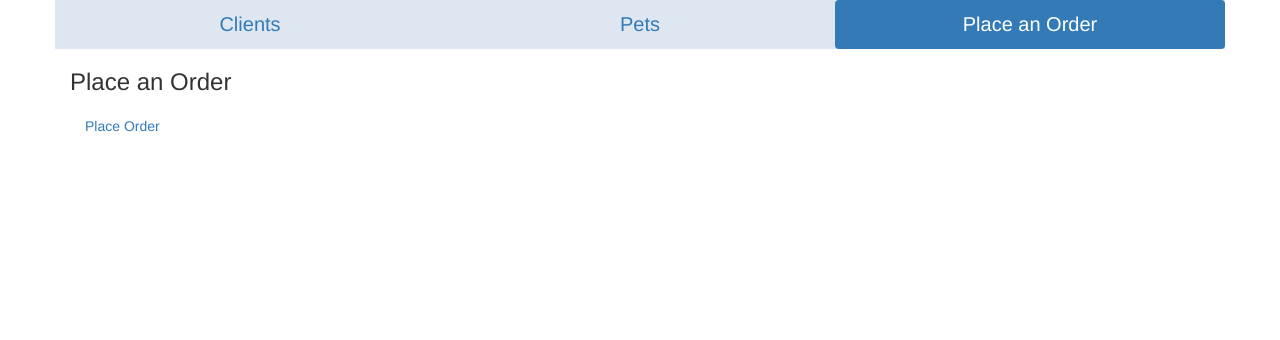
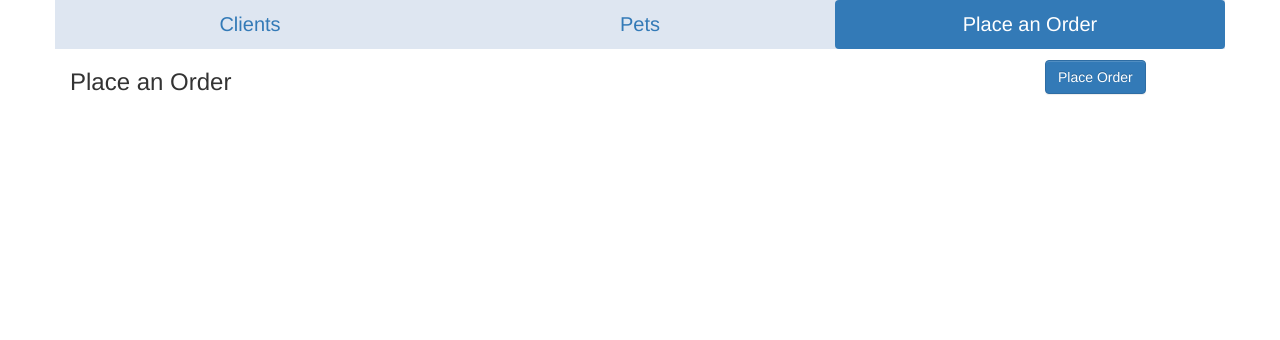
Before and after one commit to plthomps/6160_Project, a PHP site: page /dashboard.php in a window 1280 px wide, after a click on "Place an Order". Shown: the part 124-464 px from the top of the page. Run offline with PHP 8.4, Linux system fonts and the light colour scheme; data comes from the database, SQL or seed files in the repository; data that the repository does not hold is empty.

Commit message:
Place order button changed

```diff
--- a/projectCode/html/dashboard.php
+++ b/projectCode/html/dashboard.php
@@ -128,11 +128,14 @@
 			</div>
 
 			<div id="menu2" class="tab-pane fade">
-			  <h3>Place an Order</h3>
-			  <div class="col-md-2 col-lg-2" style="margin-top: 1%;">
-					<!--<button type="button" class="btn btn-primary" onclick="placeOrder();">Place Order</button>-->
-					<a href="./placeOrder.php">Place Order</a>
+			  <div class="row">
+				<div class="col-md-10 col-lg-10">
+				   <h3>Place an Order</h3>
 				</div>
+				<div class="col-md-2 col-lg-2" style="margin-top: 1%;">
+					<button type="button" class="btn btn-primary"><a href="./placeOrder.php" style="color: #fff !important;">Place Order</a></button>
+				</div>
+			</div>
 			  <!--<p>Sed ut perspiciatis unde omnis iste natus error sit voluptatem accusantium doloremque laudantium, totam rem aperiam.</p>-->
 			</div>
 		  </div>
```
